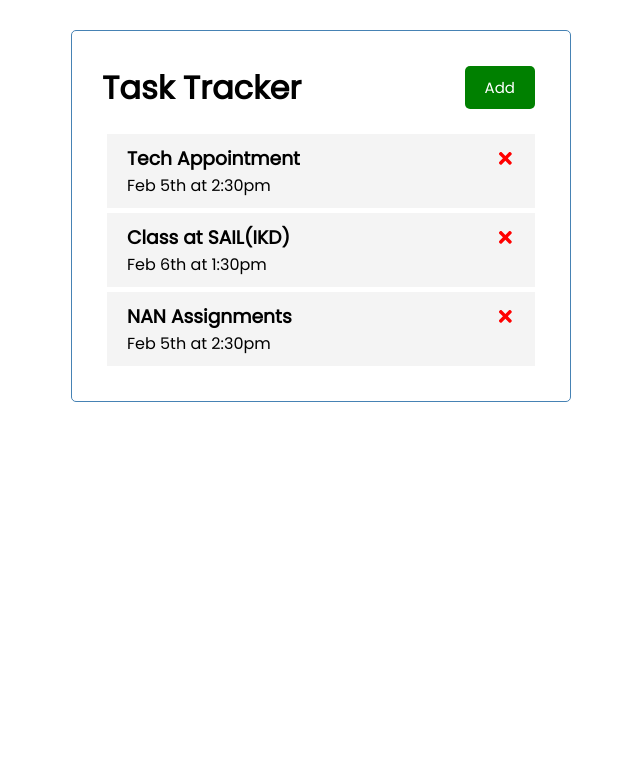
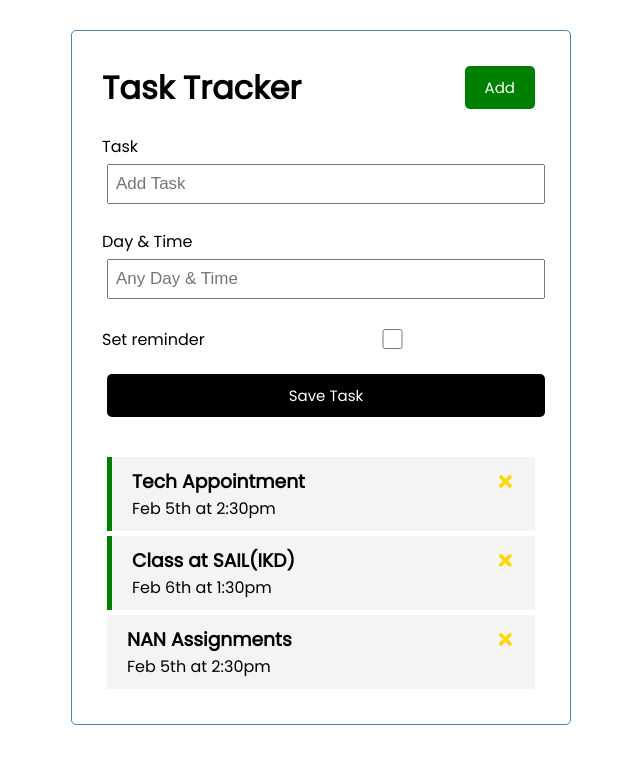
Before and after one commit to jaytriggz/Task-Tracker, a React (Create React App) app: page / in a window 1280 px wide. Shown: the top 764 px of the page, without its empty margins (319-959 px from the left). Built offline with nearby package versions, Linux system fonts and the light colour scheme.

Commit message:
Managing State and Component

```diff
--- a/src/App.js
+++ b/src/App.js
@@ -2,6 +2,7 @@
 import Header from './components/header'
 import Tasks from './components/Tasks'
 import {useState} from 'react'
+import AddTask from './components/AddTask'
 
 const App = () => {
   const [tasks, setTasks] = useState(
@@ -26,16 +27,31 @@
     }
 ]
  )
+  //Add Task
+  const addTask = (task) => {
+    console.log(task);
+  }
 
  //Delete Task
  const deleteTask = (id) => {
-  console.log('delete', id);
+  setTasks(tasks.filter((task) => task.id !==
+  id))
  }
 
+  //Toggle Reminder
+  const toggleReminder = (id) => {
+    setTasks(tasks.map((task) => task.id === id ? {...task,
+       reminder: !task.reminder } : task)
+    )
+  }
   return (
     <div className='container'>
       <Header />
-      <Tasks  tasks={tasks} onDelete= {deleteTask}/>
+      <AddTask  onAdd={addTask}/>
+      {tasks.length > 0 ?
+      <Tasks  tasks={tasks}
+      onDelete= {deleteTask}
+      onToggle={toggleReminder}/> : ('Oga No Task To Show, OTTN')}
     </div>
   )
 
--- /dev/null
+++ b/src/components/AddTask.js
@@ -0,0 +1,47 @@
+ import { useState } from 'react'
+
+const AddTask = (onAdd) => {
+        const [text, setText] = useState('')
+        const [day, setDay] = useState('')
+        const [reminder, setReminder] = useState(false)
+
+        const onSubmit = (e) => {
+            e.preventDefault()
+
+            if(!text){
+                alert('please add a task')
+                return
+            }
+
+            onAdd({ text, day, reminder})
+            setText('')
+            setDay('')
+            setReminder(false)
+        }
+  return (
+    <form className="add-form" onSubmit={onSubmit}>
+        <div className="form-control">
+        <label>Task</label>
+        <input type='text' placeholder='Add Task'
+        value={text} onChange={(e) => setText(e.target.value)}
+        />
+        </div>
+
+        <div className="form-control">
+        <label>Day & Time </label>
+        <input type='text' placeholder="Any Day & Time"
+        value={day} onChange={(e) => setDay(e.target.value)}/>
+        </div>
+
+        <div className="form-control form-control-check">
+        <label>Set reminder</label>
+        <input type='checkbox' checked={reminder}
+         value={reminder} onChange={(e) => setReminder(e.currentTarget.checked)}/>
+        </div>
+
+        <input type='submit' value='Save Task' className='btn btn-block'/>
+    </form>
+  )
+}
+
+export default AddTask
--- a/src/components/Task.js
+++ b/src/components/Task.js
@@ -1,11 +1,13 @@
 import { FaTimes } from 'react-icons/fa'
 
-const Task = ({ task, onDelete }) => {
+const Task = ({ task, onDelete, onToggle }) => {
   return (
-    <div className="task">
-        <h3> {task.text} <FaTimes
-        style={{ color: 'red', cursor: 'pointer'}}
-        onClick={onDelete} />
+    <div className={`task ${task.reminder ? 'reminder' : ''}`}
+    onDoubleClick={() => onToggle(task.id)}>
+        <h3>
+          {task.text} <FaTimes
+        style={{ color: 'Gold', cursor: 'pointer'}}
+        onClick={()=> onDelete(task.id)} />
           </h3>
         <p> {task.day}</p>
     </div>
--- a/src/components/Tasks.js
+++ b/src/components/Tasks.js
@@ -1,13 +1,17 @@
 import Task  from './Task'
 
-const Tasks = ({ tasks, onDelete }) => {
+const Tasks = ({ tasks, onDelete, onToggle }) => {
 
 
   return (
 
     <>
     {tasks.map((task) => (
-        <Task key={task.id} task={task} />
+        <Task key={task.id}
+        task={task}
+         onDelete={onDelete}
+       onToggle={onToggle}
+       />
     )
     )}
     </>
```
